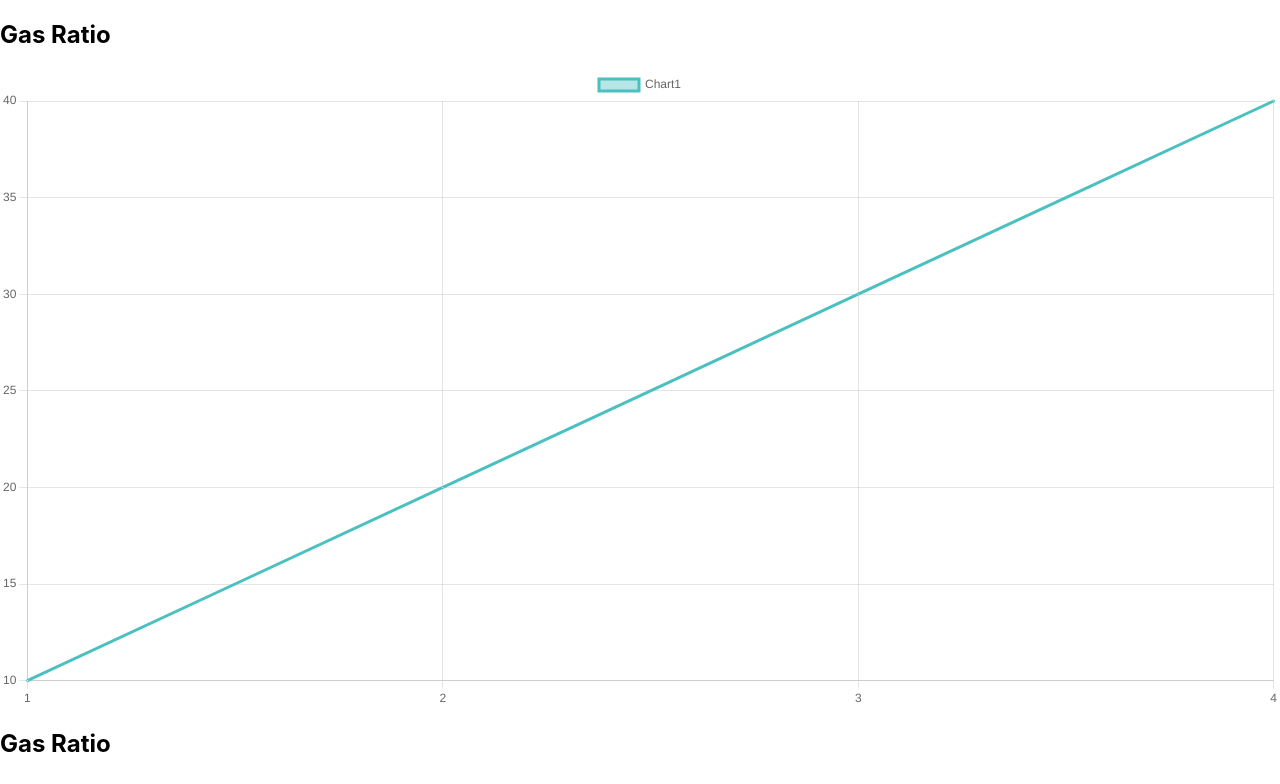
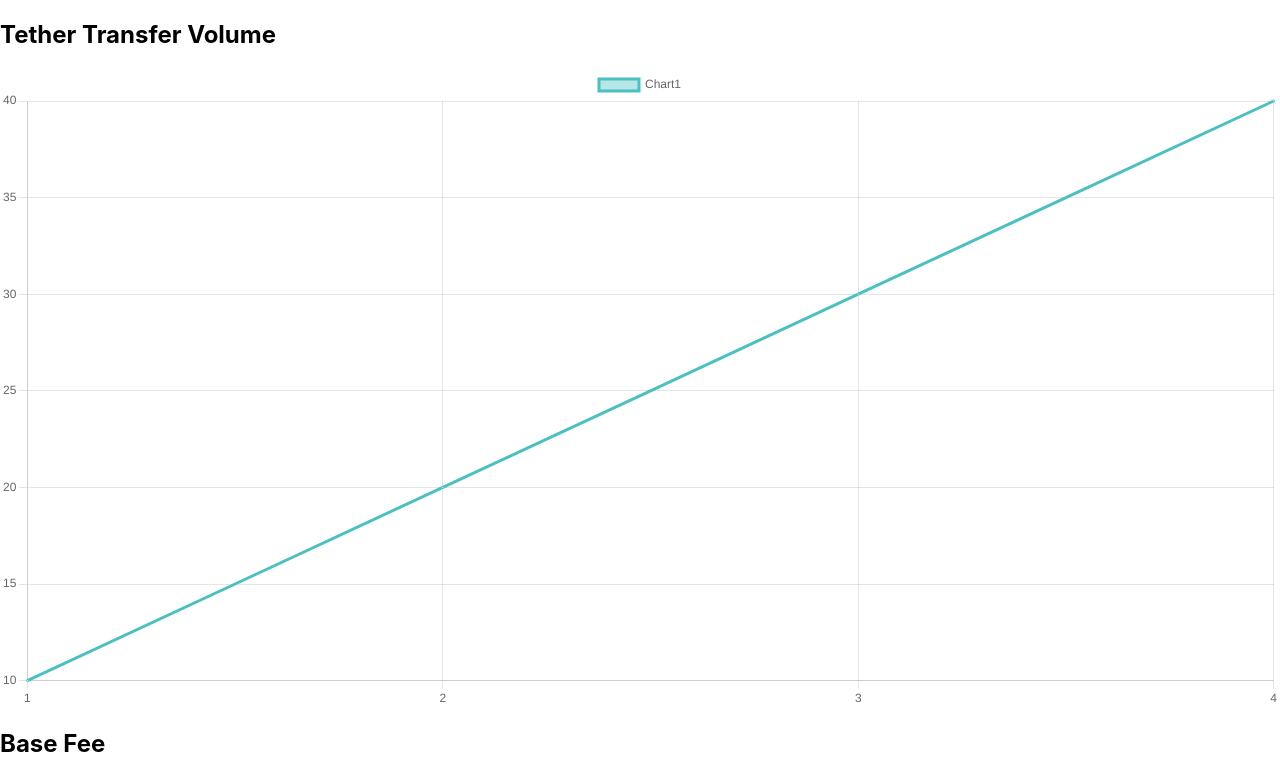
Before and after one commit to burke-md/LMS, a Next.js app in the folder week6/charts/: page /onChainData in a window 1280 px wide. Shown: the top 784 px of the page. Built offline with nearby package versions, Linux system fonts and the light colour scheme.

Commit message:
Resolve props issue.

```diff
--- a/week6/charts/pages/components/LineChart.js
+++ b/week6/charts/pages/components/LineChart.js
@@ -47,12 +47,7 @@ const data = {
     ]
 };
 
-export default function LineChart() {
-    //Replace w/ passed in props
-    const labelsArray = ['1', '2', '3', '4'];
-    const dataArray = [10, 20, 30, 40];
-    const chartName = "Gas Ratio";
-
+export default function LineChart({ labelsArray, dataArray, chartName }) {
     const currentData = {
         ...data,
         labels: labelsArray,
--- a/week6/charts/pages/onChainData.js
+++ b/week6/charts/pages/onChainData.js
@@ -2,11 +2,26 @@ import React from "react";
 import LineChart from "./components/LineChart";
 
 export default function OnChainData() {
+    const labelsArray = ['1', '2', '3', '4'];
+    const dataArray = [10, 20, 30, 40];
+    const chartName = "Gas Ratio";
+
     return (
         <>
-            <LineChart />
-            <LineChart />
-            <LineChart />
+            <LineChart
+                labelsArray={labelsArray}
+                dataArray={dataArray}
+                chartName={"Tether Transfer Volume"} />
+
+            <LineChart
+                labelsArray={labelsArray}
+                dataArray={dataArray}
+                chartName={"Base Fee"} />
+
+            <LineChart
+                labelsArray={labelsArray}
+                dataArray={dataArray}
+                chartName={"Gas Ratio"} />
         </>
     )
 };
```
